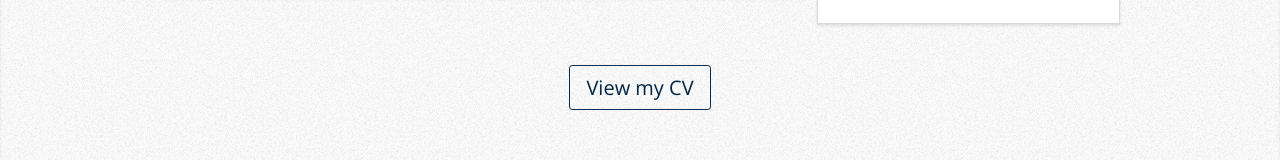
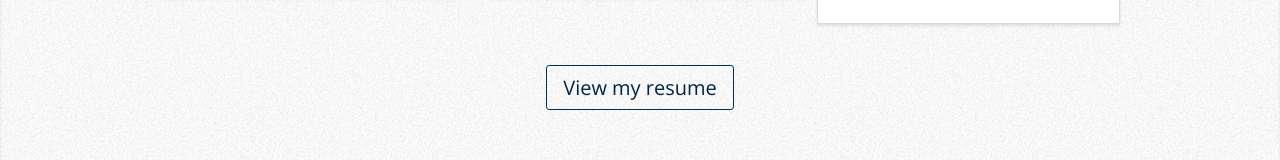
Before and after one commit to dhun-noorain/dhun-noorain.github.io, a plain HTML site: page index.html in a window 1280 px wide. Shown: the part 1213-1373 px from the top of the page. Drawn offline with nearby package versions, Linux system fonts and the light colour scheme; a script that the page names is missing.

Commit message:
Update index.html

```diff
--- a/index.html
+++ b/index.html
@@ -73,7 +73,7 @@
 					</section>
 				</div>
 				<div class="col-12">
-					<a href="./assets/UmarFH CV-UPD.pdf" id="cv" download>View my CV</a>
+					<a href="https://drive.google.com/file/d/1Q5PwhhAs6JXYAZ74waYNlaRGL-hxpnxd/view?usp=drivesdk" id="cv" download>View my resume</a>
 				</div>
 			</div>
 		</div>
```
